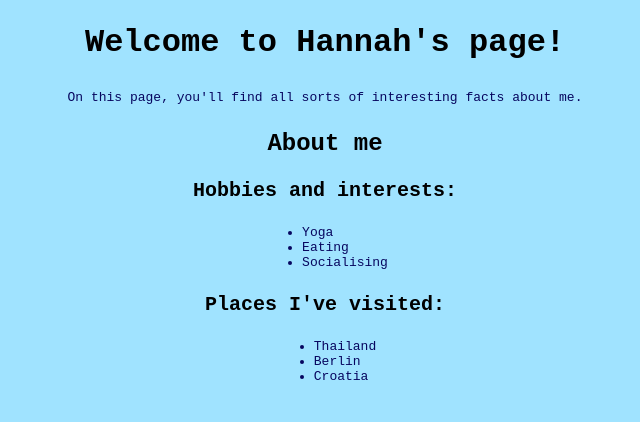
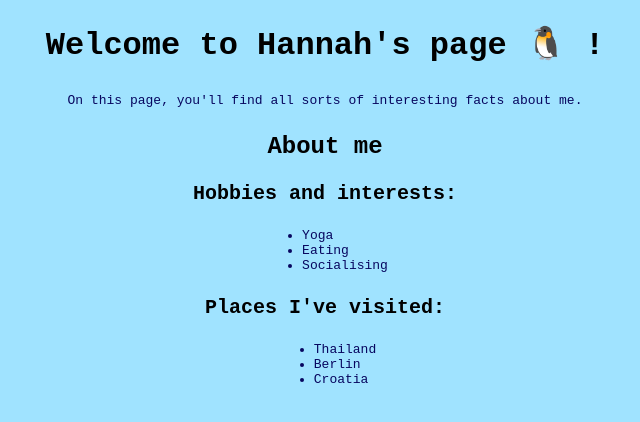
Before and after one commit to hannahhmeredith/git-fundamentals-lab, a plain HTML site: page index.html in a window 1280 px wide. Shown: the whole page, without its empty margins (315-955 px from the left). Drawn offline with Linux system fonts and the light colour scheme.

Commit message:
Add emoji to header

```diff
--- a/index.html
+++ b/index.html
@@ -8,7 +8,7 @@
   </head>
 
   <body>
-    <h1>Welcome to Hannah's page!</h1>
+    <h1>Welcome to Hannah's page 🐧 !</h1>
     <p>On this page, you'll find all sorts of interesting facts about me.</p>
 
     <h2>About me</h2>
```
